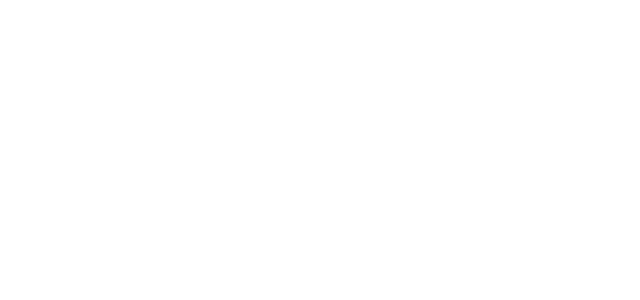
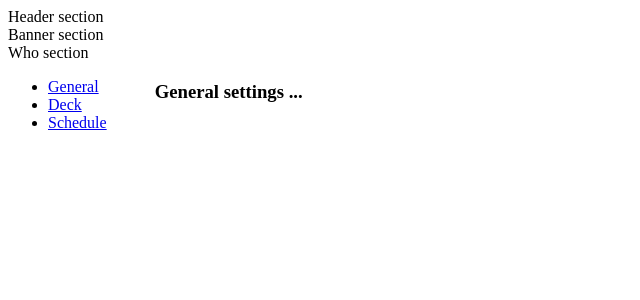
Before and after one commit to DoanKhiem/learn-nuxt, a Nuxt app: page /settings in a window 1280 px wide. Before the commit this address had no page. Shown: the top 300 px of the page, without its empty margins (0-640 px from the left). Built offline with nearby package versions, Linux system fonts and the light colour scheme.

Commit message:
multiple layout

```diff
--- a/app.vue
+++ b/app.vue
@@ -1,5 +1,7 @@
 <template>
   <div>
-    <NuxtPage />
+    <NuxtLayout>
+      <NuxtPage />
+    </NuxtLayout>
   </div>
 </template>
--- /dev/null
+++ b/layouts/default.vue
@@ -0,0 +1,14 @@
+<template>
+    <div>
+    <p>Some default layout content shared across all pages</p>
+    <slot />
+  </div>
+</template>
+
+<script setup lang="ts">
+
+</script>
+
+<style scoped>
+
+</style>
--- /dev/null
+++ b/layouts/public.vue
@@ -0,0 +1,16 @@
+<template>
+    <div>
+    <header>Header section</header>
+    <div>Banner section</div>
+    <div>Who section</div>
+    <slot />
+  </div>
+</template>
+
+<script setup lang="ts">
+
+</script>
+
+<style scoped>
+
+</style>
--- /dev/null
+++ b/pages/about/index.vue
@@ -0,0 +1,15 @@
+<template>
+    <div>
+        <h1>About</h1>
+    </div>
+</template>
+
+<script setup lang="ts">
+definePageMeta({
+  layout: 'public'
+})
+</script>
+
+<style scoped>
+
+</style>
--- /dev/null
+++ b/pages/settings/index.vue
@@ -0,0 +1,35 @@
+<template>
+    <div class="page">
+        <div class="nav">
+            <ul>
+                <li>
+                    <nuxt-link to="/settings">General</nuxt-link>
+                </li>
+                <li>
+                    <nuxt-link to="/settings/deck">Deck</nuxt-link>
+                </li>
+                <li>
+                    <nuxt-link to="/settings/schedule">Schedule</nuxt-link>
+                </li>
+            </ul>
+        </div>
+        <div class="main">
+            <h3>General settings ...</h3>
+        </div>
+    </div>
+</template>
+
+<script setup lang="ts">
+definePageMeta({
+  layout: 'public'
+})
+</script>
+
+<style scoped>
+.page {
+    display: flex;
+    .main {
+        margin-left: 3rem;
+    }
+}
+</style>
```
